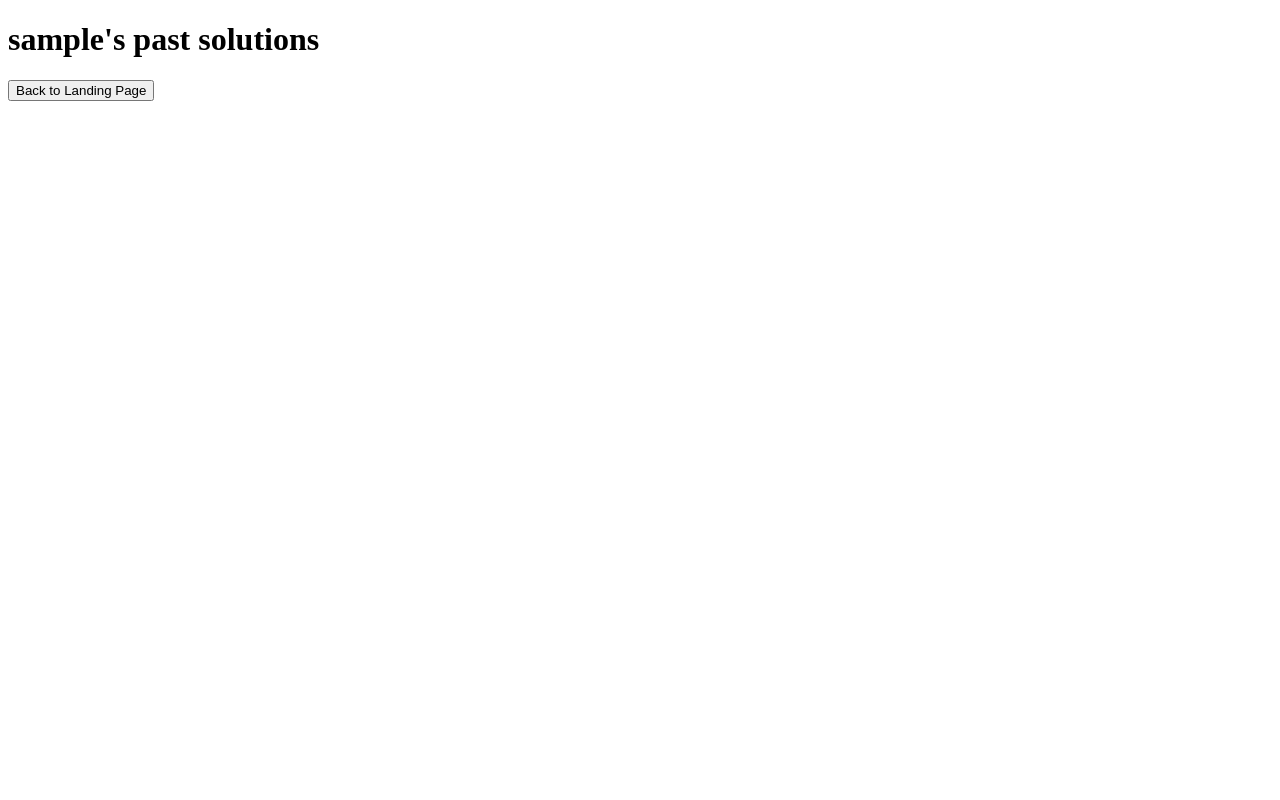
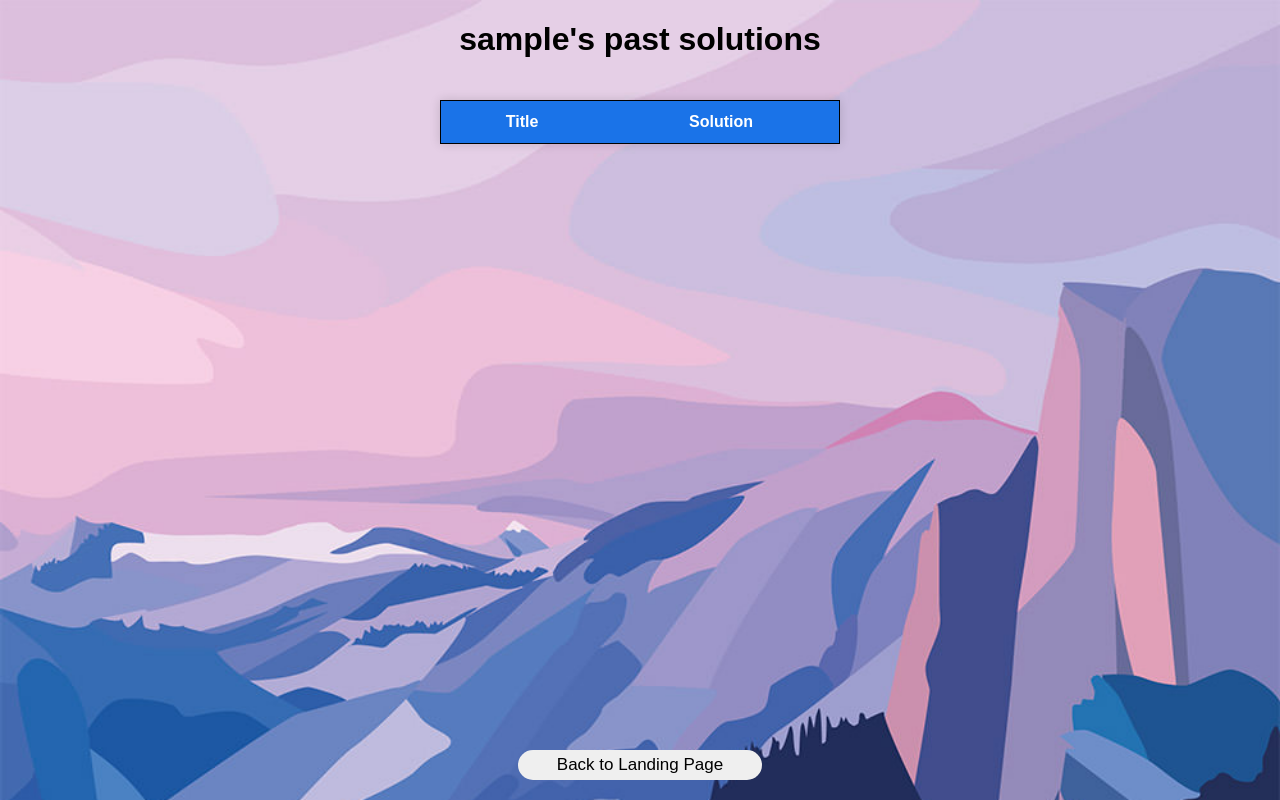
Before and after one commit to miles-phillips0/Amdocs-Hackathon-2022, a Flask app: page /userSolutions in a window 1280 px wide. Run offline with Flask 2, Linux system fonts and the light colour scheme; the visitor is signed in with stand-in values (Sample User, id 1); data comes from the database, SQL or seed files in the repository; data that the repository does not hold is empty.

Commit message:
add style to edit solutions

```diff
--- a/static/style.css
+++ b/static/style.css
@@ -306,3 +306,11 @@ body {
     font-family: sans-serif;
     font-size: 17px;
 }
+
+.userSolutionsBody {
+    display: flex;
+    flex-direction: column;
+    background-image: url("bgimageActuallyFinal.jpg");
+    -webkit-background-size: cover;
+    background-repeat: no-repeat;
+}
--- a/templates/userSolutions.html
+++ b/templates/userSolutions.html
@@ -1,19 +1,34 @@
 <!DOCTYPE html>
 <html>
-    <body>
+    <head>
+        <link rel="stylesheet" href="../static/style.css">
+    </head>
+    <body class="userSolutionsBody">
         <h1>
             {{username}}'s past solutions
         </h1>
-        <o1>
-            {%for i in range(0,len_problems)%}
-            <li>
-                Problem {{problems[i].title}} : Solution {{problems[i].solution}}
-                <input type="submit" value="edit solution">
-            </li>
-            {%endfor%}
-        </o1>
-        <form method="POST" action="/userSolutions">
-            <input type="submit" value="Back to Landing Page">
-        </form>
+        <table id="myTable" class="table">
+            <thead>
+                <tr>
+                    <th>Title</th>
+                    <th>Solution</th>
+                </tr>
+            </thead>
+            <tbody>
+                {%for i in range(0,len_problems)%}
+            <tr>
+                <td>Problem {{problems[i].title}}
+                </td> <td>Solution {{problems[i].solution}}
+                    <input type="submit" value="Edit Solution">
+                </td>
+            </tr>
+                {%endfor%}
+            </tbody>
+        </table>
+        <div id="footer">
+            <form method="POST" action="/userSolutions">
+                <input type="submit" value="Back to Landing Page">
+            </form>
+        </div>
     </body>
 </html>
```
